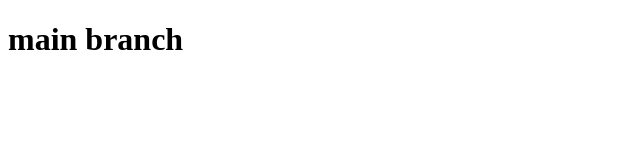
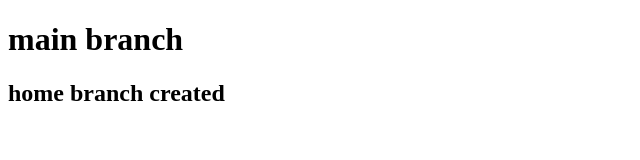
Before and after one commit to KomalDhanuka/git-branch-practice, a plain HTML site: page index.html in a window 1280 px wide. Shown: the whole page, without its empty margins (0-640 px from the left). Drawn offline with Linux system fonts and the light colour scheme.

Commit message:
home created

```diff
--- a/index.html
+++ b/index.html
@@ -7,5 +7,6 @@
 </head>
 <body>
     <h1>main branch</h1>
+    <h2>home branch created</h2>
 </body>
 </html>
```
